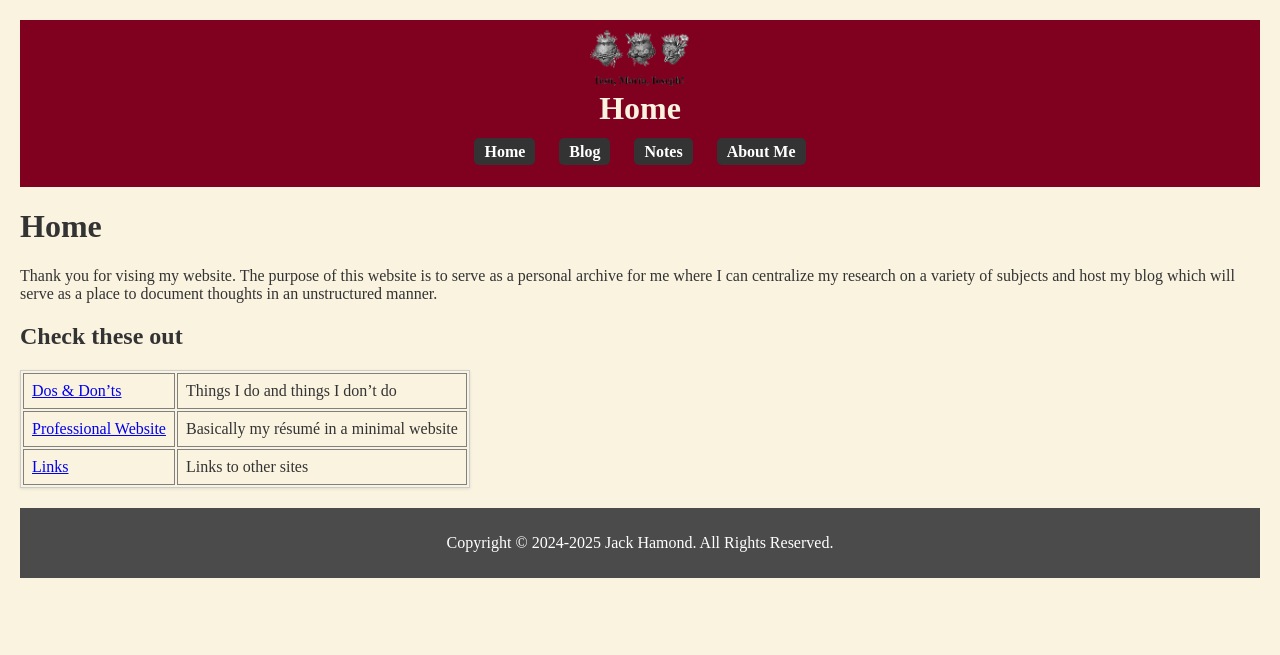
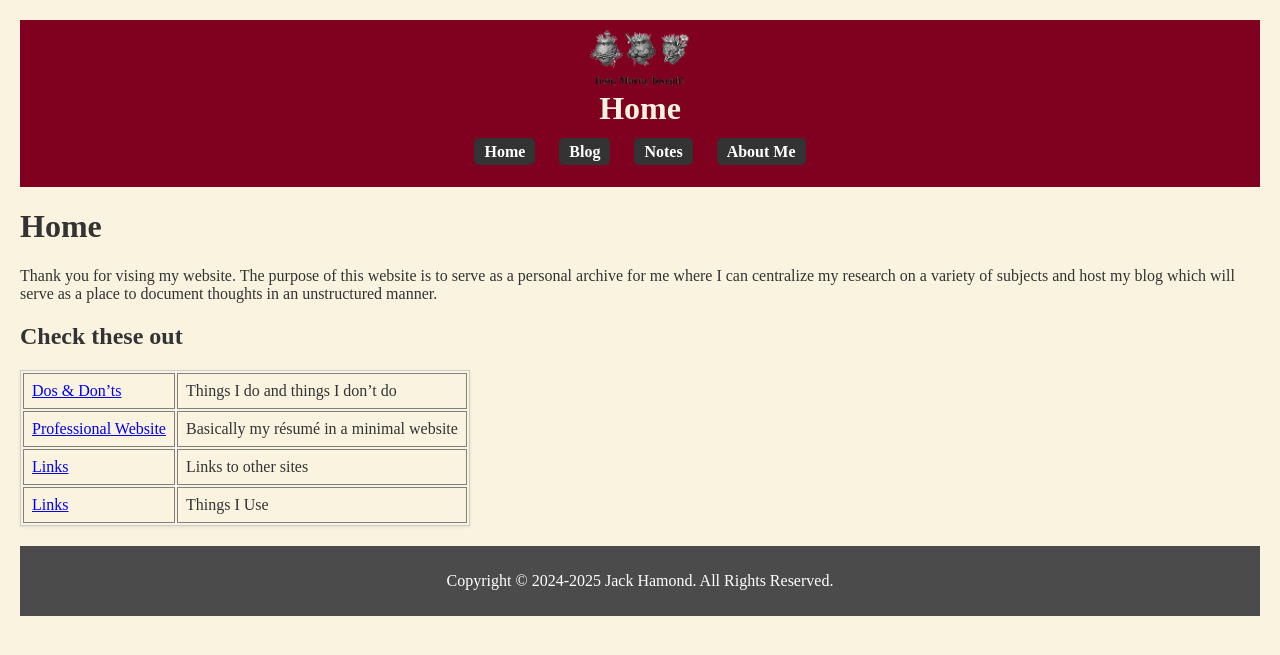
Before and after one commit to jackhamond/jackhamond.github.io, a Jekyll site: the page built from index.md, in a window 1280 px wide. Shown: the top 655 px of the page. Built offline with Jekyll 4.4.1, drawn with Linux system fonts in a browser that asks for light colours; our own code applies the rules of GitHub Pages for plain Markdown files.

Commit message:
Update index.md

```diff
--- a/index.md
+++ b/index.md
@@ -11,4 +11,5 @@ Thank you for vising my website. The purpose of this website is to serve as a pe
 |:--------------------------------------------------------:|:-----------------------------------------|
 | [Dos & Don'ts](https://jackhamond.github.io/dosanddonts/) | Things I do and things I don't do |
 | [Professional Website](https://jackhamondpro.github.io/) | Basically my résumé in a minimal website |
-| [Links](/indices/links.html)                                         | Links to other sites |
+| [Links](/indices/links.html) | Links to other sites |
+| [Links](/indices/uses.html) | Things I Use |
```
